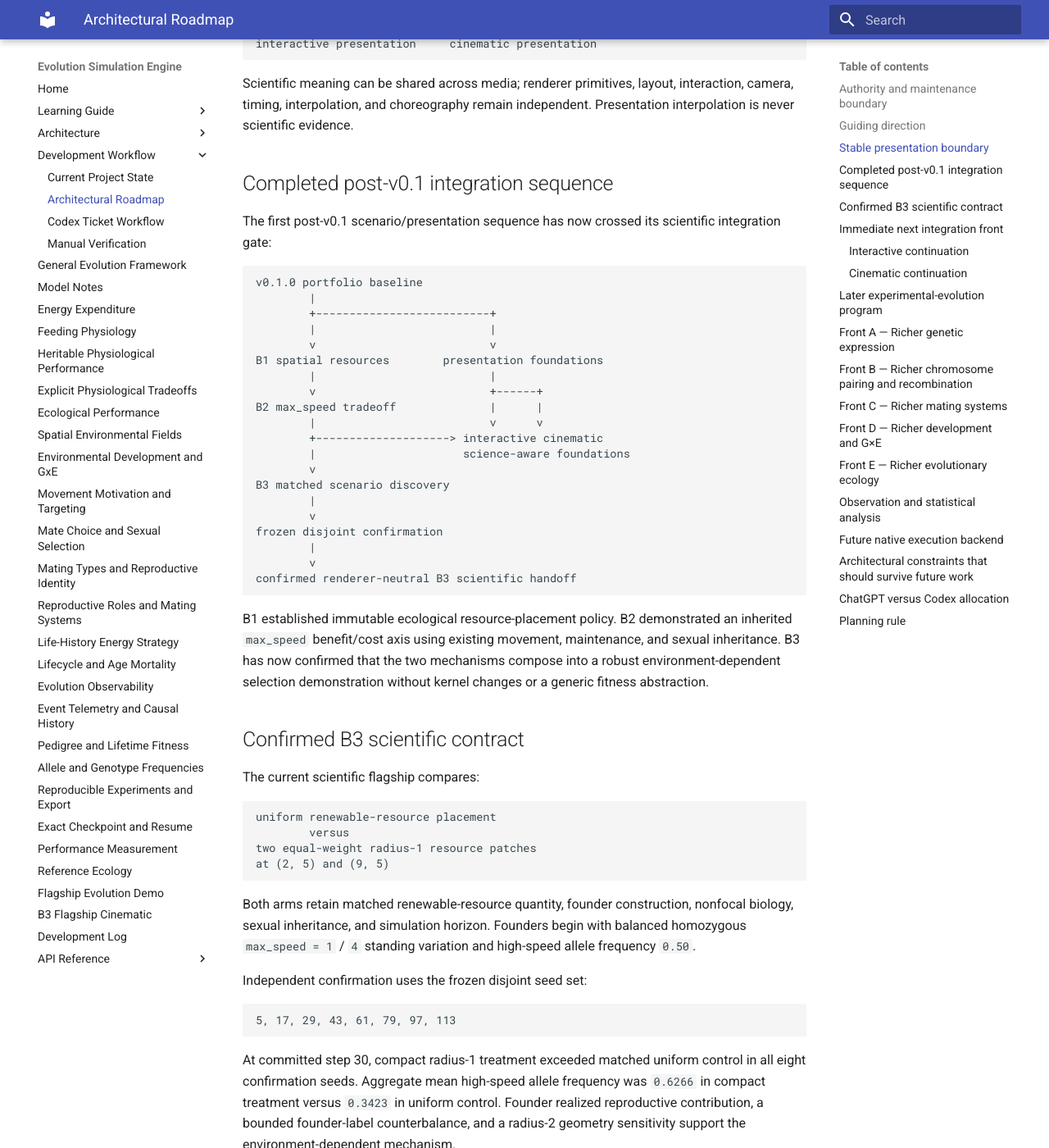
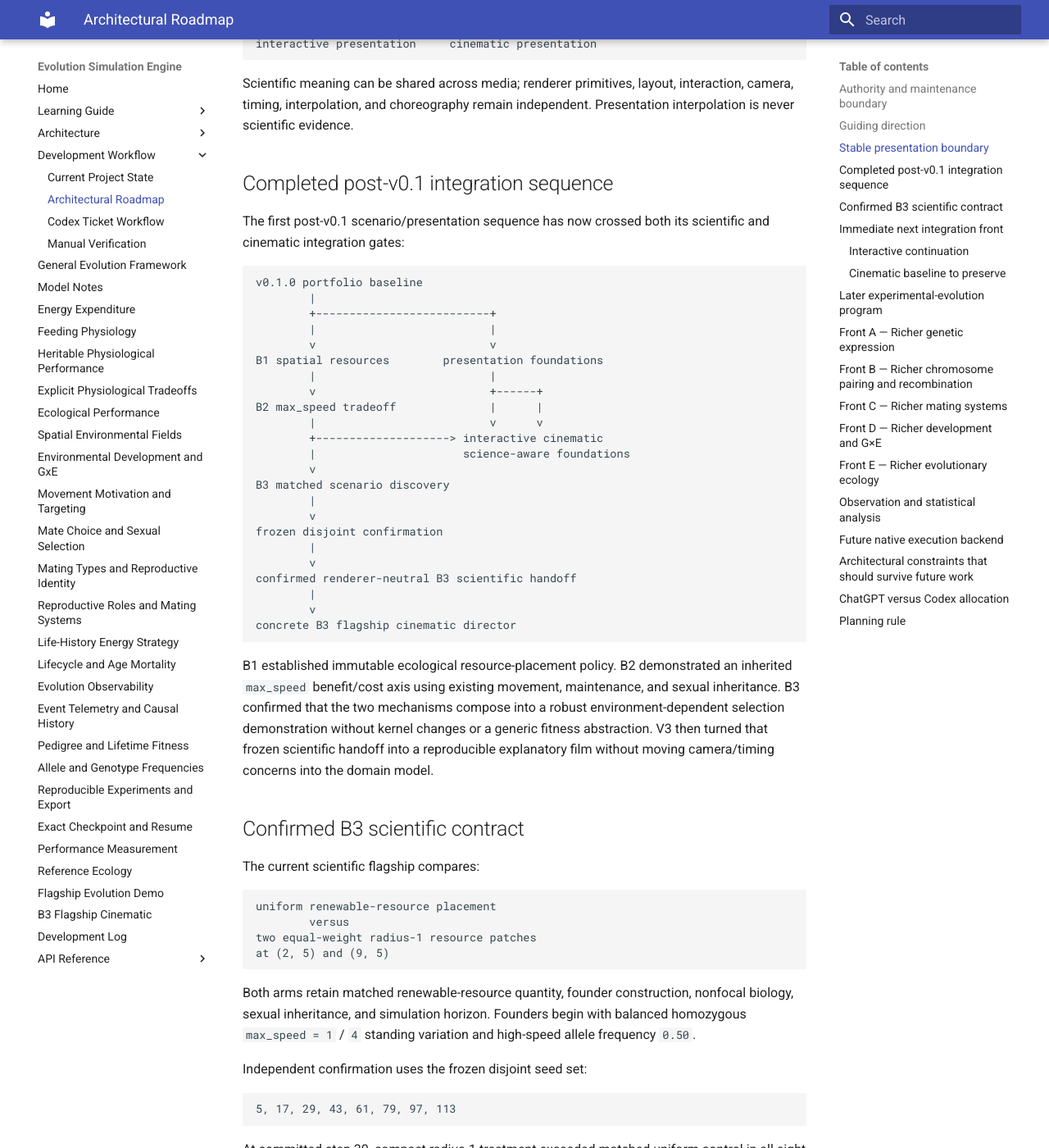
Before and after one commit to abdullahkhan57721/evolution-simulation-engine, an MkDocs documentation site: the page built from docs/development/roadmap.md, in a window 1280 px wide and 1400 px high, scrolled down 1219 px. Shown: the whole window at 82% size. Built offline with MkDocs 1.6.1 and Material for MkDocs 9.7.7, drawn with Linux system fonts in a browser that asks for light colours; some of the changed text lies outside the part shown.

Commit message:
Advance roadmap past B3 cinematic director

````diff
--- a/docs/development/roadmap.md
+++ b/docs/development/roadmap.md
@@ -55,8 +55,8 @@
 
 ## Completed post-v0.1 integration sequence
 
-The first post-v0.1 scenario/presentation sequence has now crossed its scientific
-integration gate:
+The first post-v0.1 scenario/presentation sequence has now crossed both its
+scientific and cinematic integration gates:
 
 ```text
 v0.1.0 portfolio baseline
@@ -79,13 +79,18 @@
         |
         v
 confirmed renderer-neutral B3 scientific handoff
+        |
+        v
+concrete B3 flagship cinematic director
 ```
 
 B1 established immutable ecological resource-placement policy. B2 demonstrated
 an inherited `max_speed` benefit/cost axis using existing movement, maintenance,
-and sexual inheritance. B3 has now confirmed that the two mechanisms compose into
-a robust environment-dependent selection demonstration without kernel changes or a
-generic fitness abstraction.
+and sexual inheritance. B3 confirmed that the two mechanisms compose into a
+robust environment-dependent selection demonstration without kernel changes or a
+generic fitness abstraction. V3 then turned that frozen scientific handoff into a
+reproducible explanatory film without moving camera/timing concerns into the
+domain model.
 
 ## Confirmed B3 scientific contract
 
@@ -124,8 +129,9 @@
 
 ## Immediate next integration front
 
-The next step is no longer scenario discovery. It is to make both presentation
-media consume the confirmed B3 scientific handoff faithfully:
+The B3 cinematic continuation is complete as a concrete sibling renderer path.
+The remaining presentation front is therefore the interactive B3 matched
+comparison:
 
 ```text
 confirmed B3 evidence/storyboard
@@ -133,12 +139,9 @@
         +-------------------------+
         |                         |
         v                         v
-V2 interactive B3            V3 cinematic B3
-comparison/director          comparison/director
+V2 interactive B3            V3 B3 flagship film
+comparison                   implemented
 ```
-
-These presentation continuations may proceed in parallel because the consequential
-scientific contract is settled.
 
 ### Interactive continuation
 
@@ -160,15 +163,26 @@
 Renderer-specific controls, layout, charts, animation rate, accessibility, and
 interaction remain UI responsibility.
 
-### Cinematic continuation
+### Cinematic baseline to preserve
 
-The cinematic director should consume the same B3 scientific meaning while
-remaining a sibling renderer concern. It may use seed 5's real committed episodes
-for causal storytelling, but must not fabricate pairwise encounters or substitute
-cinematic interpolation for evidence.
+The B3 cinematic director is intentionally concrete rather than a universal film
+DSL. Its durable lessons are:
 
-Camera, composition, timing, shot order, labels, palette, easing, and transitions
-belong entirely to the cinematic layer.
+- B3 science is consumed from the renderer-neutral handoff and committed evidence;
+- fixed scientific scales are shared across matched arms;
+- representative organisms/events are selected by B3, not by the renderer;
+- focus is a presentation channel independent of scientific fill and body size;
+- committed events support causal labels, while identity continuity remains
+  non-causal;
+- representative-run episodes explain mechanism, while run-level confirmation
+  supports robustness;
+- camera, shot timing, temporal compression, and evidence-chart choreography remain
+  renderer-only concerns;
+- the full portfolio film is a deliberate reproducible artifact, while routine CI
+  retains short generic/science-aware/B3 smokes.
+
+Do not generalize this into a broad camera DSL or scenario-presentation schema
+without multiple future films demonstrating a genuinely repeated contract.
 
 ## Later experimental-evolution program
 
````
